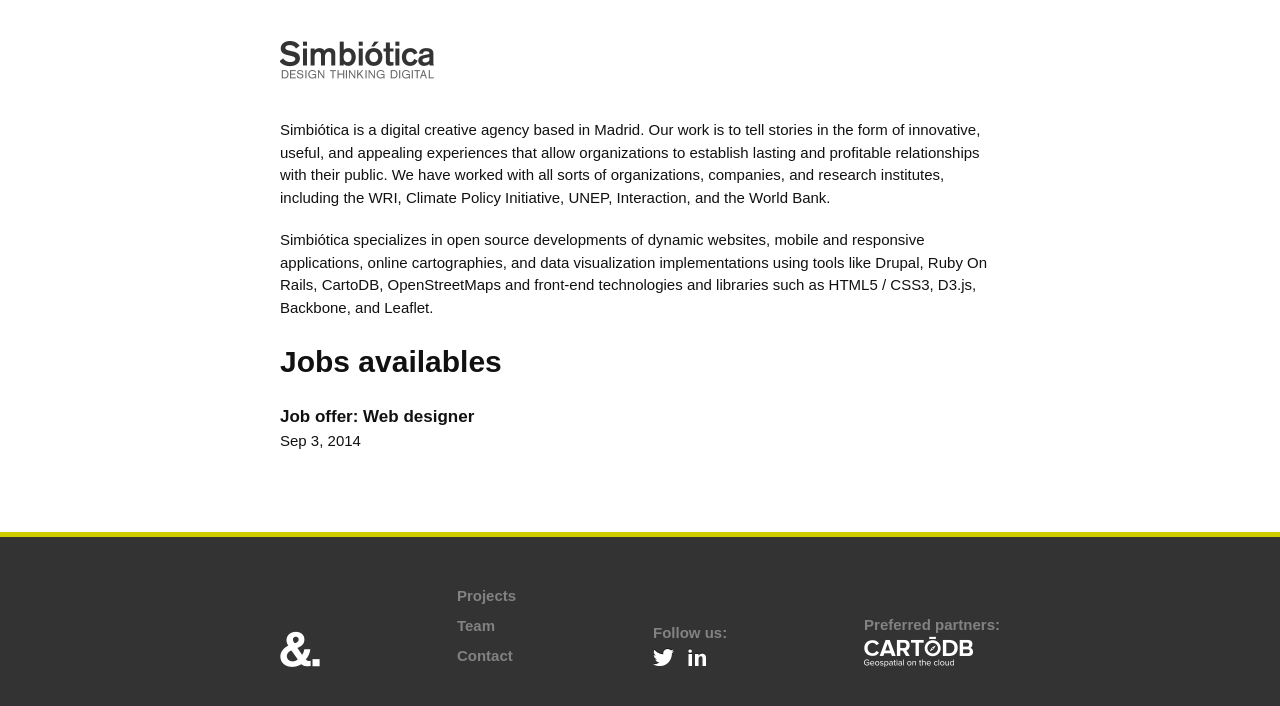
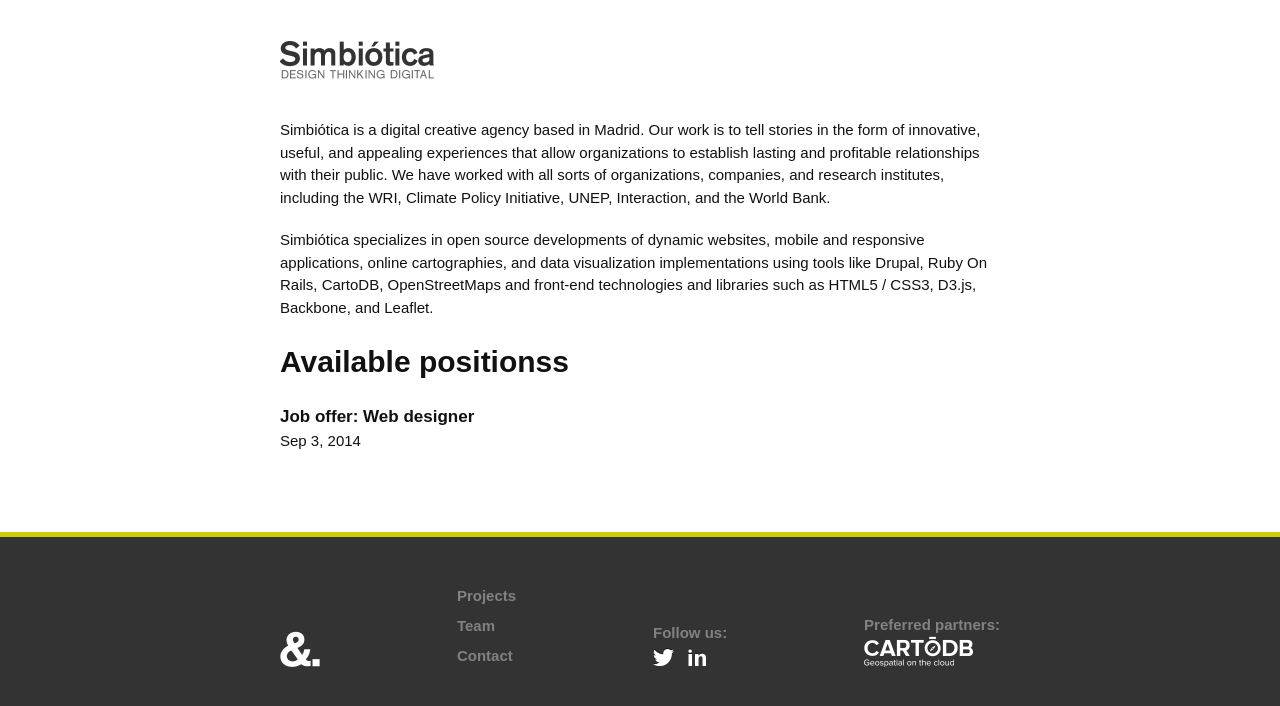
Before and after one commit to sergioestella/job-offers, a Jekyll site: the page built from index.html, in a window 1280 px wide. Shown: the top 706 px of the page. Built offline with Jekyll 4.4.1, drawn with Linux system fonts in a browser that asks for light colours.

Commit message:
Update index.html

```diff
--- a/index.html
+++ b/index.html
@@ -4,7 +4,7 @@
 
 <div class="home">
 
-  <h1 class="page-heading">Jobs availables</h1>
+  <h1 class="page-heading">Available positionss</h1>
 
   <ul class="post-list">
     {% for post in site.posts %}
```
